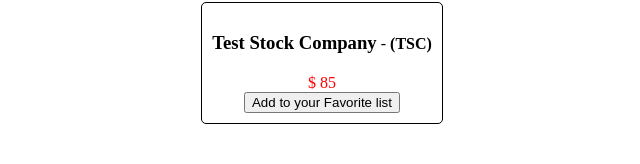
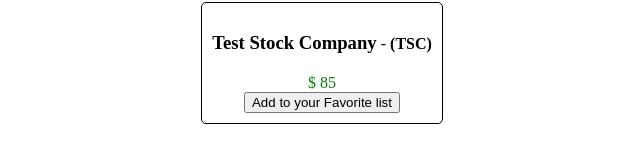
Before and after one commit to jwilli6/stock-market, an Angular app: page / in a window 1280 px wide. Shown: the part 117-281 px from the top of the page, without its empty margins (318-958 px from the left). Built offline with nearby package versions, Linux system fonts and the light colour scheme.

Commit message:
first commit of new app

```diff
--- a/src/app/stock/stock-item/stock-item.component.html
+++ b/src/app/stock/stock-item/stock-item.component.html
@@ -2,7 +2,7 @@
 <div class="stock-container">
     <div class="name"><h3>{{stock.name}}</h3> - <h4>({{stock.code}})</h4></div>
     <div class="price"
-        [class]="stock.positiveChange ? 'positive' : 'negative'">$ {{stock.price}}
+        [class]="stock.isPositiveChange ? 'positive' : 'negative'">$ {{stock.price}}
     </div>
     <button (click)="toggleFavorite()"
             [disabled]="stock.favorite">
--- a/src/app/stock/stock-item/stock-item.component.ts
+++ b/src/app/stock/stock-item/stock-item.component.ts
@@ -32,6 +32,7 @@ export class StockItemComponent implements OnInit {
   toggleFavorite() {
     console.log('We are toggling the favorite state for this stock');
     this.stock.favorite = !this.stock.favorite;
+
   }
 
 }
```
Also changed, not shown: 2 other files (tests, documents, lock files or other folders).
